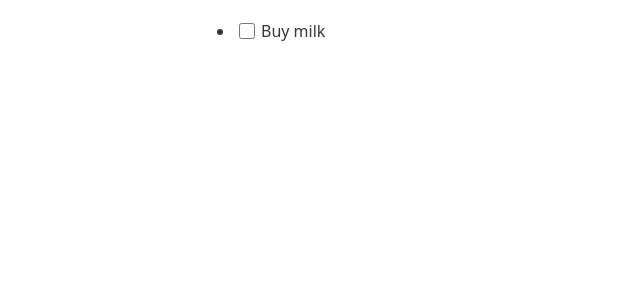
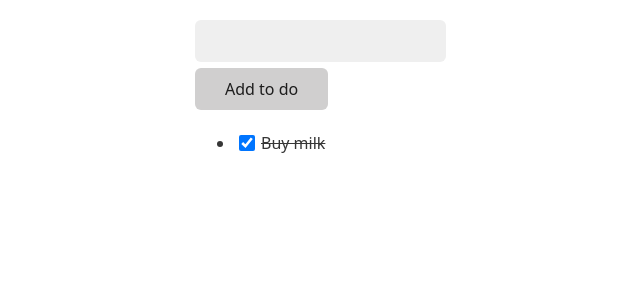
Before and after one commit to gamanc/todos-host-app, a React (Vite) app: page / in a window 1280 px wide. Shown: the top 300 px of the page, without its empty margins (45-685 px from the left). Built offline with nearby package versions, Linux system fonts and the light colour scheme.

Commit message:
feat: implemetatin of both list and input components

```diff
--- a/src/App.tsx
+++ b/src/App.tsx
@@ -1,16 +1,35 @@
 import { useState } from "react";
+import { v4 } from "uuid";
+
 import List from "./components/List";
+import Input from "./components/Input";
 import { Todo } from "./interfaces/Todo";
-import { v4 } from "uuid";
 
 function App() {
   const [todos, setTodos] = useState<Todo[]>([
-    { id: v4(), name: "Buy milk", completed: false },
+    { id: v4(), name: "Buy milk", completed: true },
   ]);
+
+  const [todoName, setTodoName] = useState<string>("");
+
+  const addTodo = () => {
+    setTodos((prevTodos) => [
+      ...prevTodos,
+      { id: v4(), name: todoName, completed: false },
+    ]);
+    setTodoName("");
+  };
+
+  const checkTodo = (id: string, completed: boolean) => {
+    setTodos((prevTodos) =>
+      prevTodos.map((todo) => (todo.id === id ? { ...todo, completed } : todo))
+    );
+  };
 
   return (
     <>
-      <List items={todos} />
+      <Input value={todoName} onChange={setTodoName} onSubmit={addTodo} />
+      <List items={todos} onTodoChange={checkTodo} />
     </>
   );
 }
```
